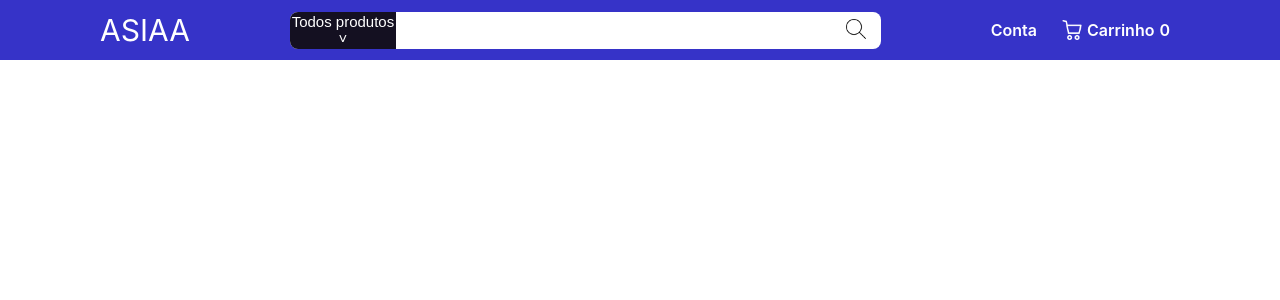
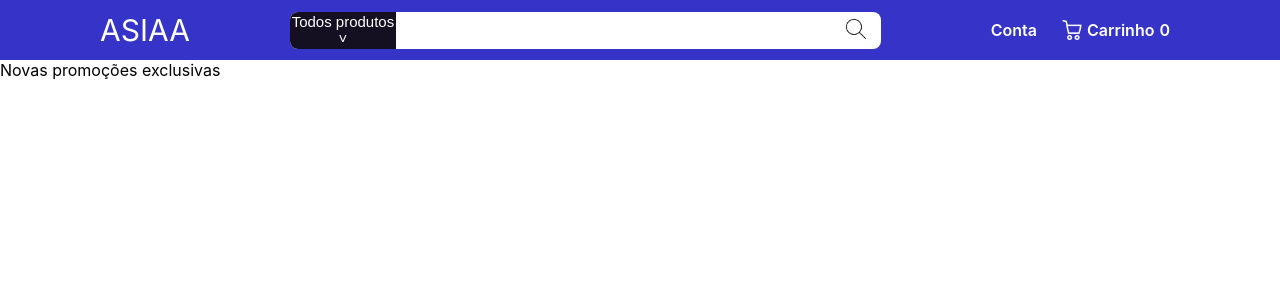
Before and after one commit to Exm4c/Asiaa, a React (Create React App) app: page / in a window 1280 px wide. Shown: the top 300 px of the page. Built offline with nearby package versions, Linux system fonts and the light colour scheme.

Commit message:
Starting the body

```diff
--- a/src/App.js
+++ b/src/App.js
@@ -1,5 +1,7 @@
 import './App.css';
 import Navbar from './components/navbar';
+import Body from './components/body'
+
 import { BrowserRouter as Router,Switch,Route } from 'react-router-dom';
 
 
@@ -8,6 +10,7 @@ function App() {
     <div className="App">
       <Router>
         <Navbar/>
+        <Body/>
         <Switch>
           <Route path='/' exact/>
         </Switch>
--- a/src/components/body/body.css
+++ b/src/components/body/body.css
@@ -0,0 +1,8 @@
+/*{background-image: linear-gradient( to bottom , rgba(1,1,0,1),rgba(1,0,1,0));}*/
+.body{
+    align-items: center;
+    text-align: left;
+
+
+
+}
--- a/src/components/body/index.js
+++ b/src/components/body/index.js
@@ -1 +1,33 @@
 import React from 'react';
+import './body.css';
+
+
+function Body (){
+    return(
+        <>
+        <div className="body">Novas promoções exclusivas
+            <div clasName="body-container">
+            <div className="body-row1">
+                {/*Podem ser quantos produtos quiser*/}
+                {/*Produtos*/}
+                {/*Produtos*/}
+                {/*Produtos*/}
+                {/*Produtos*/}
+
+            </div>
+
+            <div className="body-row2">
+                {/*Produtos*/}
+                {/*Produtos*/}
+                {/*Produtos*/}
+                {/*Produtos*/}
+
+            </div>
+          </div>
+        </div>
+        </>
+
+    );
+}
+
+export default Body
--- a/src/components/navbar/index.js
+++ b/src/components/navbar/index.js
@@ -13,46 +13,39 @@ function Navbar() {
 
  return(
       <>
-           <nav className="navbar">
+           <div className="navbar">
                <div className="navbar-container">
                     <Link to="../../pages/home/index.js" className="navbar-logo">
                         ASIAA
                     </Link>
-
-
                     <div className="navbar-search">
 
                         <button type="summit" className="navbar-searchDropdown">Todos produtos ˅</button>
                         <input className="navbar-searchInput" type="text"/>
-
-
-
                         <button type="summit" className="navbar-searchButton"><img src={search} className="navbar-search-icon" alt="search"/></button>
 
                     </div>
 
                     <div className="navbar-nav">
-
-
                         <div className="navbar-account">
                             <span className="navbar-optText"
-
                             >Conta</span>
-
                         </div>
-
                         <div className="navbar-cart">
                             <img src={cart} className="navbar-cart-icon" alt="cart"/>
                             <span
                             className="navbar-optText"
-                            >Carrinho  </span>
-                             <span className="navbar-optText navbar-carCount">0</span>
+                            >Carrinho</span>
 
+                            <span
+                            className="navbar-optText navbar-carCount"
+                            >0</span>
+
+                        </div>
                     </div>
 
                 </div>
             </div>
-            </nav>
          </>
     )
 }
```
Lines whose indentation alone changed are shown as unchanged.
